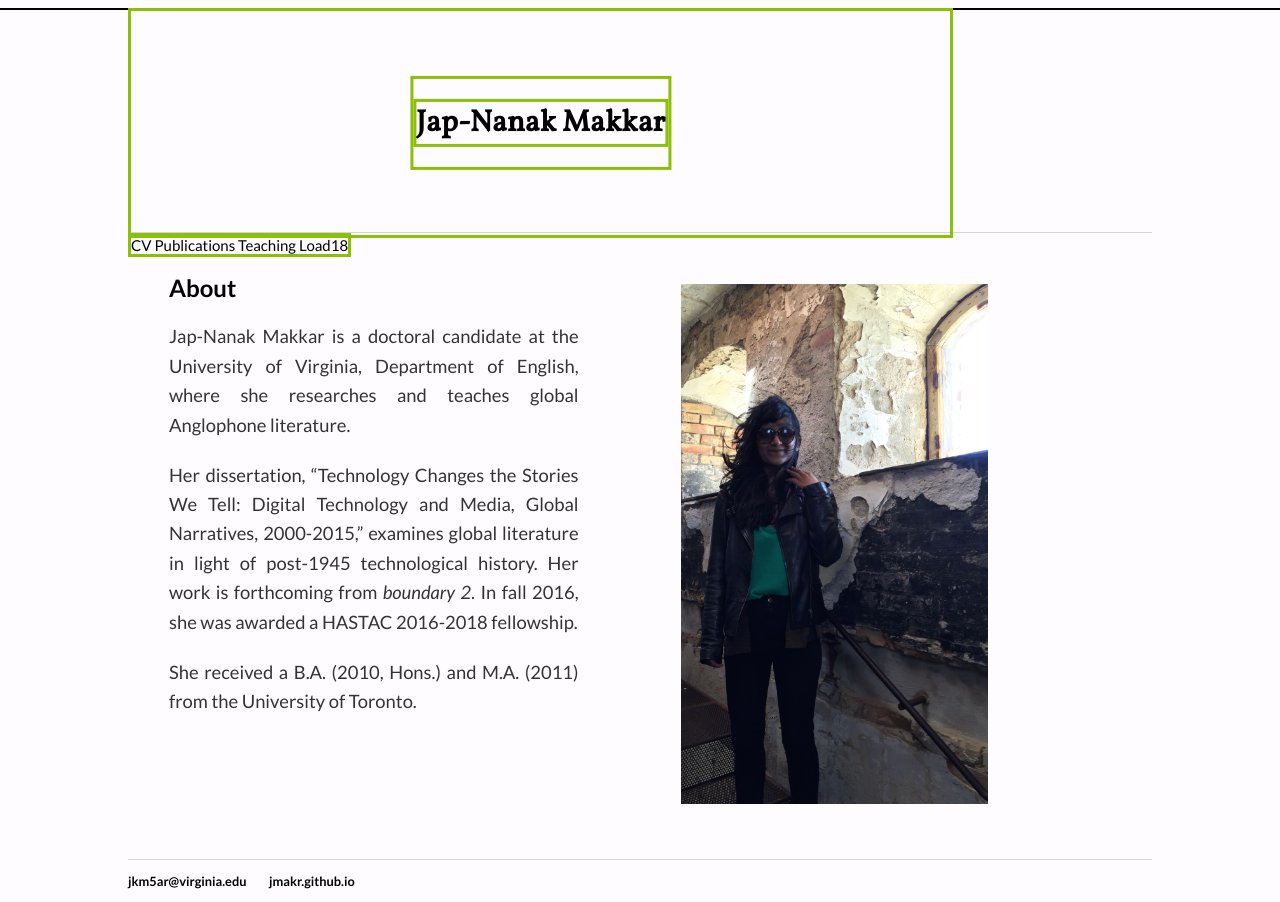
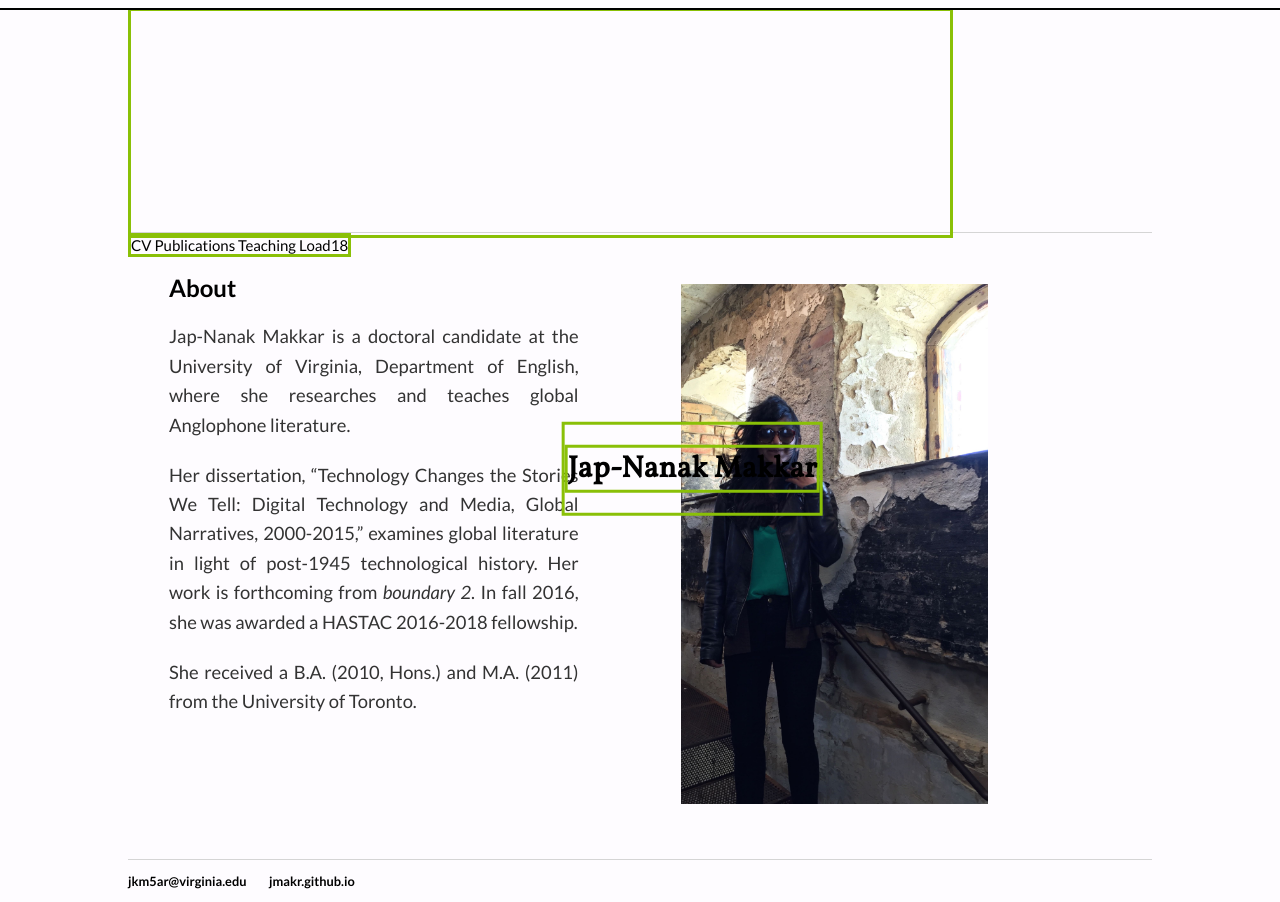
Before and after one commit to jmakr/jmakr.github.io, a Jekyll site: the page built from index.html, in a window 1280 px wide. Built offline with Jekyll 4.4.1, drawn with Linux system fonts in a browser that asks for light colours.

Commit message:
Update main.css

```diff
--- a/css/main.css
+++ b/css/main.css
@@ -30,7 +30,6 @@ h1 {
 }
 
 .h1logocontainer {
-    position: relative;
     text-align: center;
     width:80%;
     height: 7em;
@@ -43,7 +42,7 @@ h1 {
     position:absolute;
     top: 50%;
     left:50%;
-    transform: translate(-50%, -50%);
+    transform: translate(-30%, -30%);
 
 
     text-align: center;
```
